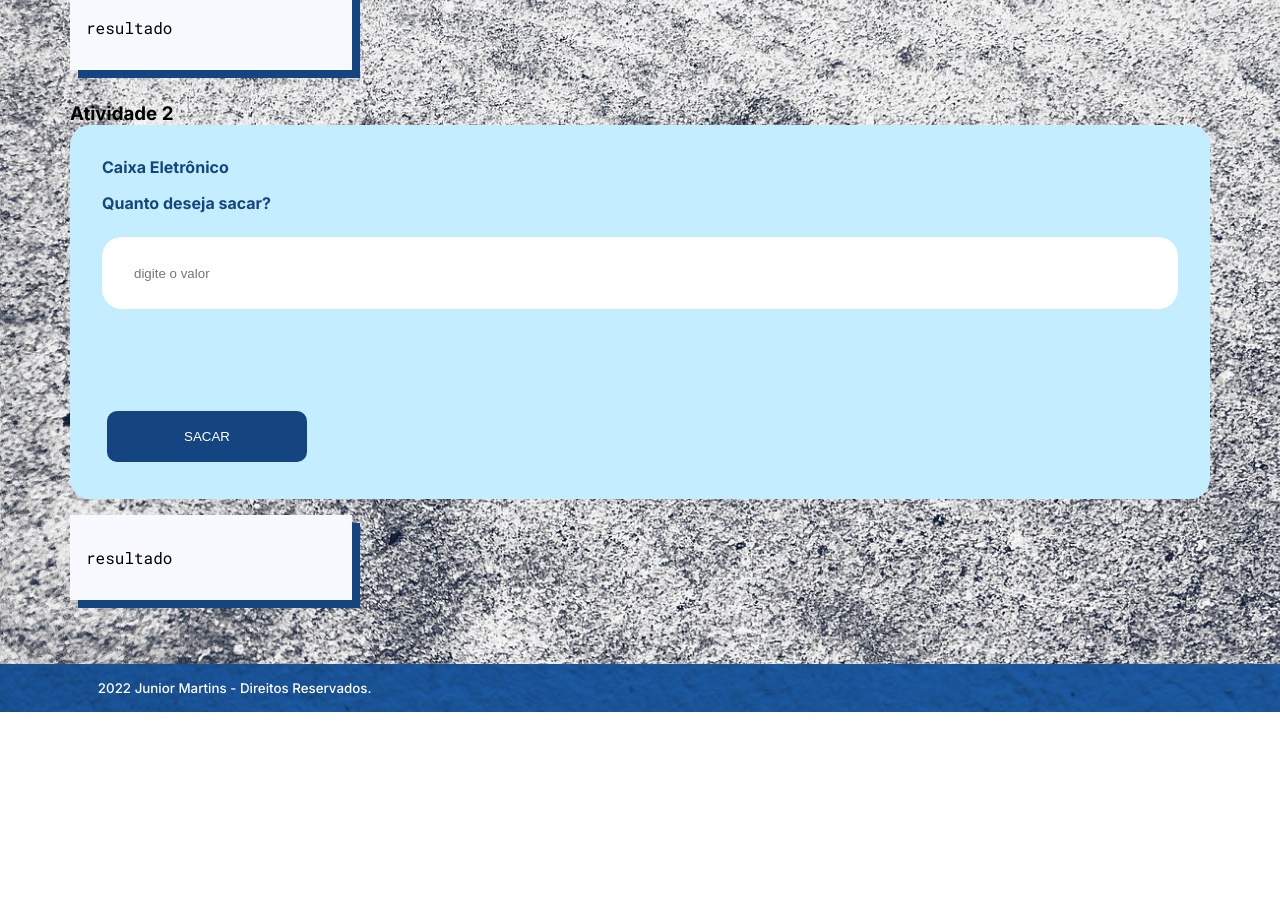
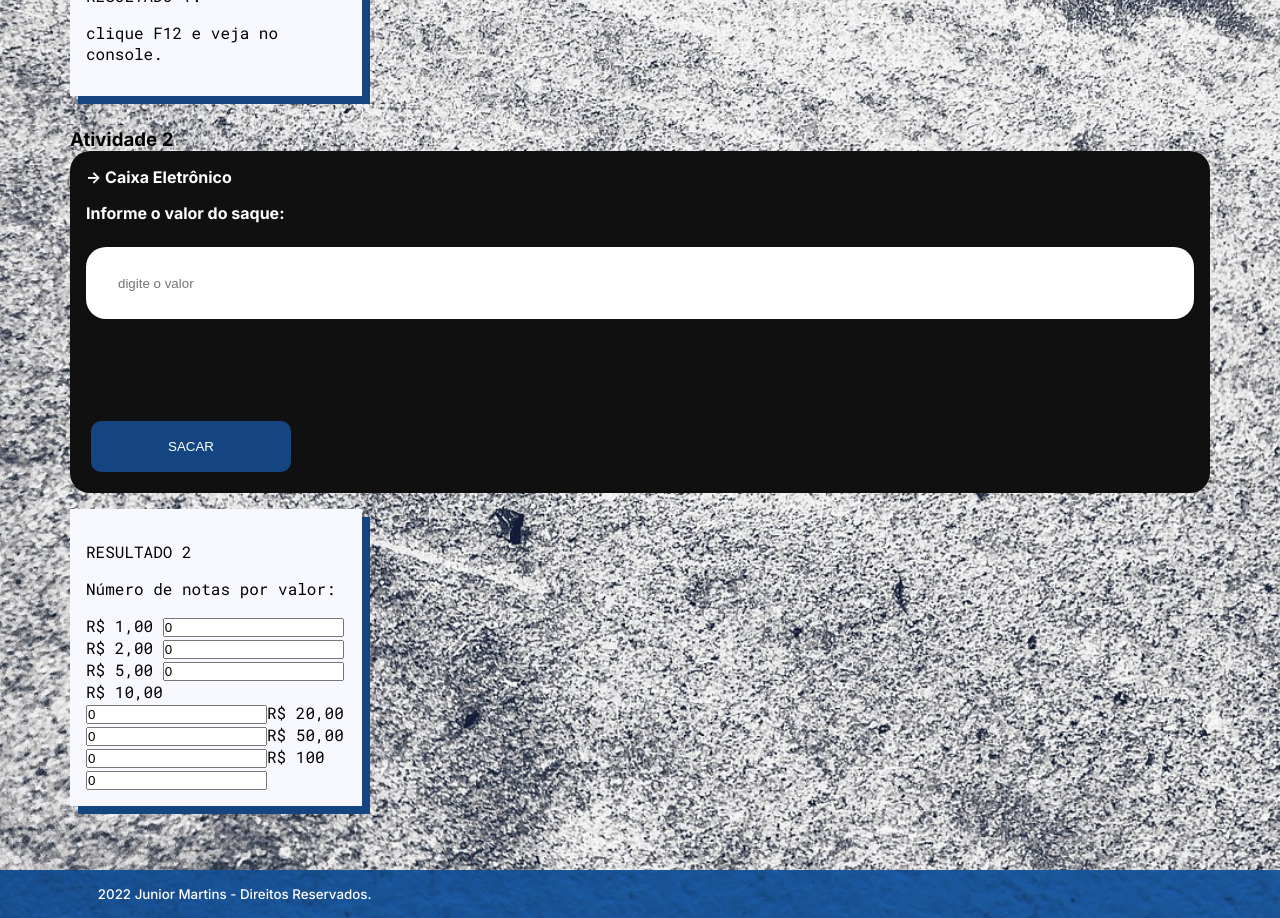
Before and after one commit to juniorsmartins/portfolio-com-angular, an Angular app in the folder portfolio/: page / in a window 1280 px wide. Shown: the part 860-1778 px from the top of the page. Before the commit the page ends 1572 px from the top, so only its background shows below. Built offline with nearby package versions, Linux system fonts and the light colour scheme.

Commit message:
Concluídas atividades 1 e 2 da disciplina Frameworks Web.

```diff
--- a/portfolio/src/app/app.module.ts
+++ b/portfolio/src/app/app.module.ts
@@ -6,6 +6,7 @@ import { AppComponent } from './app.component';
 import { CabecalhoComponent } from './componentes/cabecalho/cabecalho.component';
 import { RodapeComponent } from './componentes/rodape/rodape.component';
 import { CriarComponent } from './componentes/cursos/criar/criar.component';
+import { FormsModule } from '@angular/forms';
 
 @NgModule({
   declarations: [
@@ -16,7 +17,8 @@ import { CriarComponent } from './componentes/cursos/criar/criar.component';
   ],
   imports: [
     BrowserModule,
-    AppRoutingModule
+    AppRoutingModule,
+    FormsModule
   ],
   providers: [],
   bootstrap: [AppComponent]
--- a/portfolio/src/app/componentes/cursos/criar/criar.component.css
+++ b/portfolio/src/app/componentes/cursos/criar/criar.component.css
@@ -16,7 +16,7 @@
 }
 
 .criar-cursos form {
-  background: #C4EDFF;
+  background: #101010;
 
   border: none;
   border-radius: 20px;
@@ -24,11 +24,11 @@
   display: flex;
   flex-direction: column;
 
-  padding: 2rem;
+  padding: 1rem;
 }
 
 .criar-cursos form label {
-  color: #154580;
+  color: #ffffff;
   font-weight: bold;
   margin: 0 0 1rem;
 }
@@ -64,7 +64,7 @@
 .modelo {
   background-color: #F8F9FE;
   padding: 1rem;
-  max-width: 250px;
+  max-width: 260px;
   margin: 1rem 0 2rem;
 }
 
--- a/portfolio/src/app/componentes/cursos/criar/criar.component.html
+++ b/portfolio/src/app/componentes/cursos/criar/criar.component.html
@@ -9,28 +9,51 @@
     <article>
       <h3>Atividade 1</h3>
 
-      <form class="form" action="">
-        <label for="">Somar valores de 1 até 100</label>
-        <button id="" type="button" class="botao" onClick="calcular()">CALCULAR</button>
+      <form class="form" action="" (ngSubmit)="somar1ate100()">
+        <label for="somar">-> Somar valores de 1 até 100</label>
+        <button id="somar" type="submit" class="botao" onClick="somar1ate100()">SOMAR</button>
       </form>
 
       <div class="modelo modelo1 ff-roboto-mono">
-        <p class="resultado">{{ criarAtividade2.resultado }}</p>
+        <p class="resultado">{{ atividade1.resultado }}</p>
+        <p class="resultado">{{ atividade1.subtitulo }}</p>
       </div>
     </article>
 
     <article>
       <h3>Atividade 2</h3>
 
-      <form class="form" action="">
-        <label>Caixa Eletrônico</label>
-        <label for="a2-pergunta1">Quanto deseja sacar?</label>
-        <input id="a2-pergunta1" name="a2-pergunta1" type="textarea" class="input" placeholder="digite o valor">
-        <button id="a2-botao" type="button" class="botao" onClick="sacar()">SACAR</button>
+      <form class="form" action="" (ngSubmit)="calcularNumeroDeNotasPorValor()">
+        <label>-> Caixa Eletrônico</label>
+        <label for="valor">Informe o valor do saque:</label>
+        <input id="valor" type="text" class="input" placeholder="digite o valor" [(ngModel)]="valor" name="valor" >
+        <button id="botao-a2" type="submit" class="botao" onClick="calcularNumeroDeNotasPorValor()">SACAR</button>
       </form>
 
       <div class="modelo modelo1 ff-roboto-mono">
-        <p class="resultado">{{ criarAtividade2.resultado }}</p>
+        <p class="resultado">{{ atividade2.resultado }}</p>
+        <p class="resultado">{{ atividade2.subtitulo }}</p>
+
+        <label for="notaUmReal"> R$ 1,00 </label>
+        <input id="notaUmReal" type="text" [(ngModel)]="atividade2.umReal">
+
+        <label for="notaDoisReais">R$ 2,00 </label>
+        <input id="notaDoisReais" type="text" [(ngModel)]="atividade2.doisReais">
+
+        <label for="notaCincoReais">R$ 5,00 </label>
+        <input id="notaCincoReais" type="text" [(ngModel)]="atividade2.cincoReais">
+
+        <label for="notaDezReais">R$ 10,00 </label>
+        <input id="notaDezReais" type="text" [(ngModel)]="atividade2.dezReais">
+
+        <label for="notaVinteReais">R$ 20,00 </label>
+        <input id="notaVinteReais" type="text" [(ngModel)]="atividade2.vinteReais">
+
+        <label for="notaCinquentaReais">R$ 50,00 </label>
+        <input id="notaCinquentaReais" type="text" [(ngModel)]="atividade2.cinquentaReais">
+
+        <label for="notaCemReais">R$ 100 </label>
+        <input id="notaCemReais" type="text" [(ngModel)]="atividade2.cemReais">
       </div>
     </article>
 
--- a/portfolio/src/app/componentes/cursos/criar/criar.component.ts
+++ b/portfolio/src/app/componentes/cursos/criar/criar.component.ts
@@ -1,3 +1,4 @@
+import { NumberFormatStyle } from '@angular/common';
 import { Component, OnInit } from '@angular/core';
 
 @Component({
@@ -7,9 +8,70 @@ import { Component, OnInit } from '@angular/core';
 })
 export class CriarComponent implements OnInit {
 
-  criarAtividade2 = {
-    id: '1',
-    resultado:'resultado'
+  valor: number | undefined;
+
+  somar1ate100() {
+    console.log('---- calculando... ----');
+
+    var somaTotal = 0;
+    for (let contador = 1; contador <= 100; contador++) {
+      somaTotal += contador;
+      console.log(somaTotal);
+    }
+
+    console.log('---- concluído ----');
+  }
+
+  atividade1 = {
+    resultado:'RESULTADO 1:',
+    subtitulo:'clique F12 e veja no console.'
+  }
+
+  calcularNumeroDeNotasPorValor() {
+    this.atividade2.umReal = 0;
+    this.atividade2.doisReais = 0;
+    this.atividade2.cincoReais = 0;
+    this.atividade2.dezReais = 0;
+    this.atividade2.vinteReais = 0;
+    this.atividade2.cinquentaReais = 0;
+    this.atividade2.cemReais = 0;
+
+    while (this.valor != null && this.valor >= 1) {
+      if (this.valor >= 100) {
+        this.valor -= 100;
+        this.atividade2.cemReais++;
+      } else if (this.valor >= 50) {
+        this.valor -= 50;
+        this.atividade2.cinquentaReais++;
+      } else if (this.valor >= 20) {
+        this.valor -= 20;
+        this.atividade2.vinteReais++;
+      } else if (this.valor >= 10) {
+        this.valor -= 10;
+        this.atividade2.dezReais++;
+      } else if (this.valor >= 5) {
+        this.valor -= 5;
+        this.atividade2.cincoReais++;
+      } else if (this.valor >= 2) {
+        this.valor -= 2;
+        this.atividade2.doisReais++;
+      } else if (this.valor = 1) {
+        this.valor -= 1;
+        this.atividade2.umReal++;
+      }
+    }
+  }
+
+  atividade2 = {
+    resultado:'RESULTADO 2',
+    subtitulo: 'Número de notas por valor:',
+    umReal: 0,
+    doisReais: 0,
+    cincoReais: 0,
+    dezReais: 0,
+    vinteReais: 0,
+    cinquentaReais: 0,
+    cemReais: 0
   }
 
   constructor() { }
```
